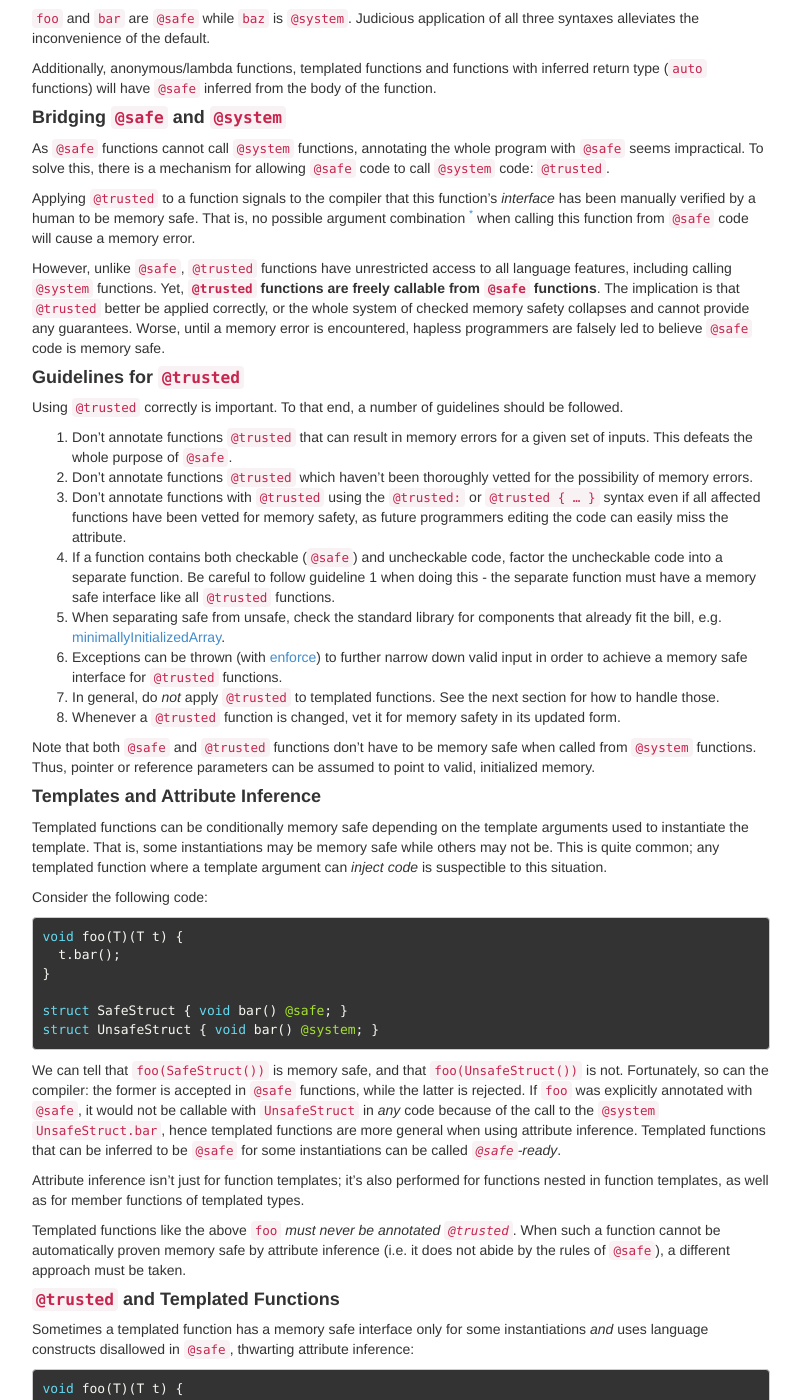
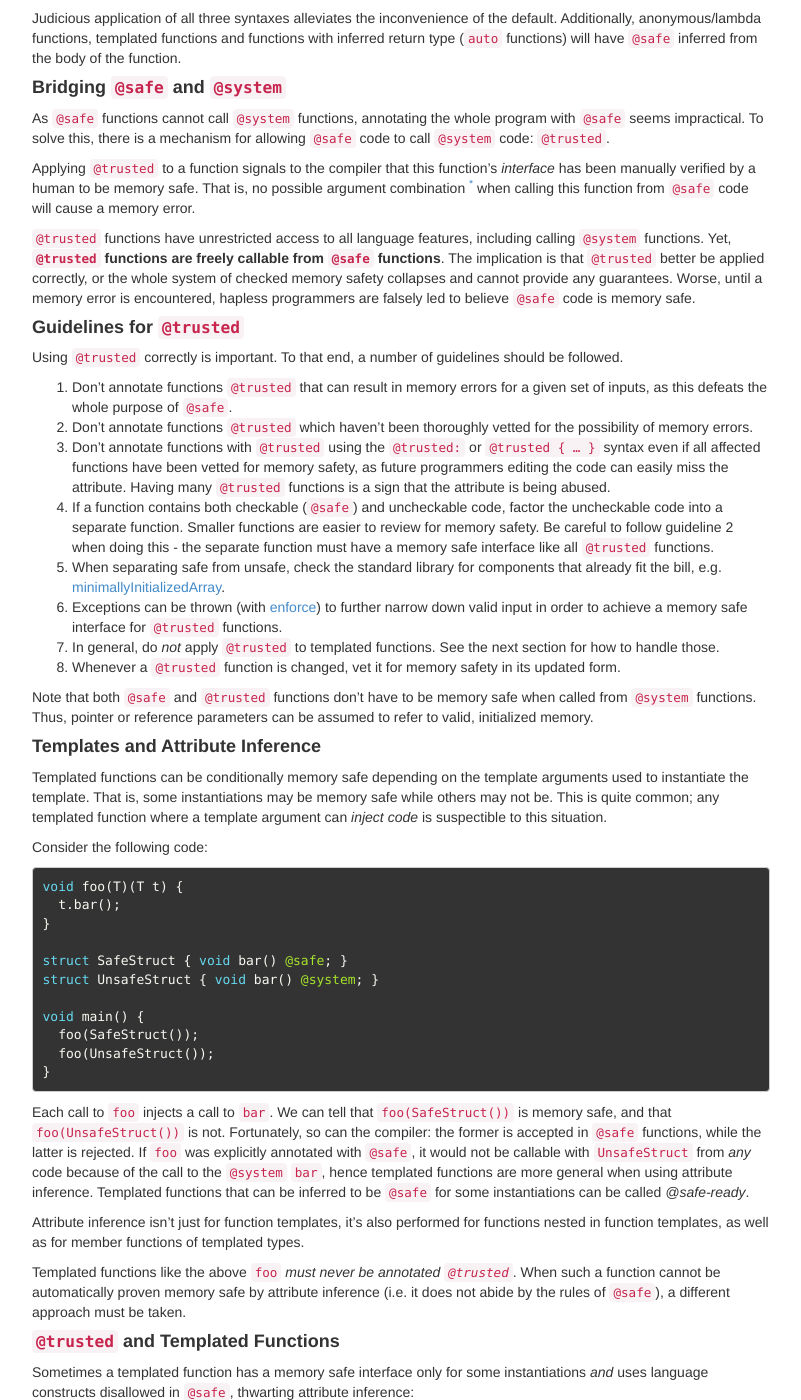
Before and after one commit to JakobOvrum/jakobovrum.github.io, a Jekyll site: the page built from d/_posts/2016-01-20-memory-safety.md, in a window 1280 px wide and 1400 px high, scrolled down 1172 px. Shown: the whole window, without its empty margins (239-1040 px from the left). Built offline with Jekyll 4.4.1, drawn with Linux system fonts in a browser that asks for light colours; nearby versions of some CDN libraries; Markdown is read by kramdown in place of the engine named in the settings; some of the changed text lies outside the part shown.

Commit message:
Fixup for Memory Safety article

````diff
--- a/d/_posts/2016-01-20-memory-safety.md
+++ b/d/_posts/2016-01-20-memory-safety.md
@@ -64,19 +64,18 @@
 
 Nearer attribute applictions override farther ones, which is handy when most
 functions in a module are `@safe` but a minority are `@system`:
+
 ```d
 @safe:
-void foo();
+void foo(); // @safe
 @system void baz();
-void bar();
+void bar(); // @safe
 ```
 
-`foo` and `bar` are `@safe` while `baz` is `@system`. Judicious application of
-all three syntaxes alleviates the inconvenience of the default.
-
-Additionally, anonymous/lambda functions, templated functions and functions with
-inferred return type (`auto` functions) will have `@safe` inferred from the body
-of the function.
+Judicious application of all three syntaxes alleviates the inconvenience of the
+default. Additionally, anonymous/lambda functions, templated functions and
+functions with inferred return type (`auto` functions) will have `@safe`
+inferred from the body of the function.
 
 #### Bridging `@safe` and `@system`
 As `@safe` functions cannot call `@system` functions, annotating the whole
@@ -89,44 +88,45 @@
 <sup>[*](# "including implicit arguments such as the state of global variables!")</sup>
 when calling this function from `@safe` code will cause a memory error.
 
-However, unlike `@safe`, `@trusted` functions have unrestricted access to all
-language features, including calling `@system` functions. Yet, **`@trusted`
-functions are freely callable from `@safe` functions**. The implication is that
-`@trusted` better be applied correctly, or the whole system of checked memory
-safety collapses and cannot provide any guarantees. Worse, until a memory error
-is encountered, hapless programmers are falsely led to believe `@safe` code is
-memory safe.
+`@trusted` functions have unrestricted access to all language features,
+including calling `@system` functions. Yet, **`@trusted` functions are freely
+callable from `@safe` functions**. The implication is that `@trusted` better be
+applied correctly, or the whole system of checked memory safety collapses and
+cannot provide any guarantees. Worse, until a memory error is encountered,
+hapless programmers are falsely led to believe `@safe` code is memory safe.
 
 #### Guidelines for `@trusted`
 Using `@trusted` correctly is important. To that end, a number of
 guidelines should be followed.
 
- 0. Don't annotate functions `@trusted` that can result in memory errors for a
-    given set of inputs. This defeats the whole purpose of `@safe`.
- 1. Don't annotate functions `@trusted` which haven't been thoroughly vetted for
+ 1. Don't annotate functions `@trusted` that can result in memory errors for a
+    given set of inputs, as this defeats the whole purpose of `@safe`.
+ 2. Don't annotate functions `@trusted` which haven't been thoroughly vetted for
     the possibility of memory errors.
- 2. Don't annotate functions with `@trusted` using the `@trusted:` or `@trusted
+ 3. Don't annotate functions with `@trusted` using the `@trusted:` or `@trusted
     { … }` syntax even if all affected functions have been vetted for memory
     safety, as future programmers editing the code can easily miss the
-    attribute.
- 3. If a function contains both checkable (`@safe`) and uncheckable code,
-    factor the uncheckable code into a separate function. Be careful to follow
-    guideline 1 when doing this - the separate function must have a memory safe
-    interface like all `@trusted` functions.
- 4. When separating safe from unsafe, check the standard library for components
+    attribute. Having many `@trusted` functions is a sign that the attribute is
+    being abused.
+ 4. If a function contains both checkable (`@safe`) and uncheckable code,
+    factor the uncheckable code into a separate function. Smaller functions are
+    easier to review for memory safety. Be careful to follow guideline 2 when
+    doing this - the separate function must have a memory safe interface like
+    all `@trusted` functions.
+ 5. When separating safe from unsafe, check the standard library for components
     that already fit the bill, e.g. [minimallyInitializedArray](https://dlang.org/phobos/std_array.html#minimallyInitializedArray).
- 5. Exceptions can be thrown (with
+ 6. Exceptions can be thrown (with
  [enforce](http://dlang.org/phobos/std_exception.html#enforce)) to further
  narrow down valid input in order to achieve a memory safe interface for
  `@trusted` functions.
- 6. In general, do *not* apply `@trusted` to templated functions. See the next
+ 7. In general, do *not* apply `@trusted` to templated functions. See the next
  section for how to handle those.
- 7. Whenever a `@trusted` function is changed, vet it for memory safety in its
+ 8. Whenever a `@trusted` function is changed, vet it for memory safety in its
     updated form.
 
 Note that both `@safe` and `@trusted` functions don't have to be memory safe
 when called from `@system` functions. Thus, pointer or reference parameters can
-be assumed to point to valid, initialized memory.
+be assumed to refer to valid, initialized memory.
 
 #### Templates and Attribute Inference
 Templated functions can be conditionally memory safe depending on the template
@@ -144,18 +144,23 @@
 
 struct SafeStruct { void bar() @safe; }
 struct UnsafeStruct { void bar() @system; }
+
+void main() {
+  foo(SafeStruct());
+  foo(UnsafeStruct());
+}
 ```
 
-We can tell that `foo(SafeStruct())` is memory safe, and that
-`foo(UnsafeStruct())` is not. Fortunately, so can the compiler: the former is
-accepted in `@safe` functions, while the latter is rejected. If `foo` was
-explicitly annotated with `@safe`, it would not be callable with `UnsafeStruct`
-in *any* code because of the call to the `@system` `UnsafeStruct.bar`, hence
-templated functions are more general when using attribute inference. Templated
-functions that can be inferred to be `@safe` for some instantiations can be
-called *`@safe`-ready*.
+Each call to `foo` injects a call to `bar`. We can tell that
+`foo(SafeStruct())` is memory safe, and that `foo(UnsafeStruct())` is not.
+Fortunately, so can the compiler: the former is accepted in `@safe` functions,
+while the latter is rejected. If `foo` was explicitly annotated with `@safe`,
+it would not be callable with `UnsafeStruct` from *any* code because of the call
+to the `@system` `bar`, hence templated functions are more general
+when using attribute inference. Templated functions that can be inferred to be
+`@safe` for some instantiations can be called *@safe-ready*.
 
-Attribute inference isn't just for function templates; it's also performed for
+Attribute inference isn't just for function templates, it's also performed for
 functions nested in function templates, as well as for member functions of
 templated types.
 
@@ -176,7 +181,7 @@
 }
 ```
 
-`foo` is not `@safe`-ready: All instantiations of `foo` are `@system` regardless
+`foo` is not @safe-ready: All instantiations of `foo` are `@system` regardless
 of `T`. Yet we can tell that the function is memory safe as long as `p.bar()` is
 memory safe. To solve this, we will allow a limited exception to the rules of
 `@trusted` - *`@trusted` nested functions in templated functions do not have to
@@ -187,20 +192,30 @@
 void foo(T)(T t) {
   auto p = () @trusted { return &t; } ();
   p.bar();
+}
+
+@safe:
+struct SafeStruct { void bar(); }
+
+void main() {
+  foo(SafeStruct()); // Now callable from @safe
+}
+
 ```
 
 Here, we apply `@trusted` to an anonymous nested function that *doesn't* have a
 memory safe interface. However, we can tell that it's not called in a way that
 could cause memory errors, such as by escaping the returned pointer to a global
 variable. Note that the anonymous function is called immediately (the trailing
-`()`) and thus only in one place. Our function is now `@safe`-ready in a way
+`()`) and thus only in one place. Our function is now @safe-ready in a way
 that doesn't compromise `@safe`.
 
 #### Conclusion
 Some of these tricks apply to the other function attributes, `pure`, `nothrow`
 and `@nogc`. They can be applied to functions en masse with the same syntax, and
-templated functions will have these attributes inferred in the same way. Note
-that there is no equivalent of `@trusted` for the other attributes.
+templated functions will have these attributes inferred in the same way as
+`@safe`. Note that there is no equivalent of `@trusted` for the other
+attributes.
 
 If you find your code doesn't work with `@safe`, be very careful about applying
 `@trusted`. Presumably you wanted the benefits of `@safe` to begin with, which
````
